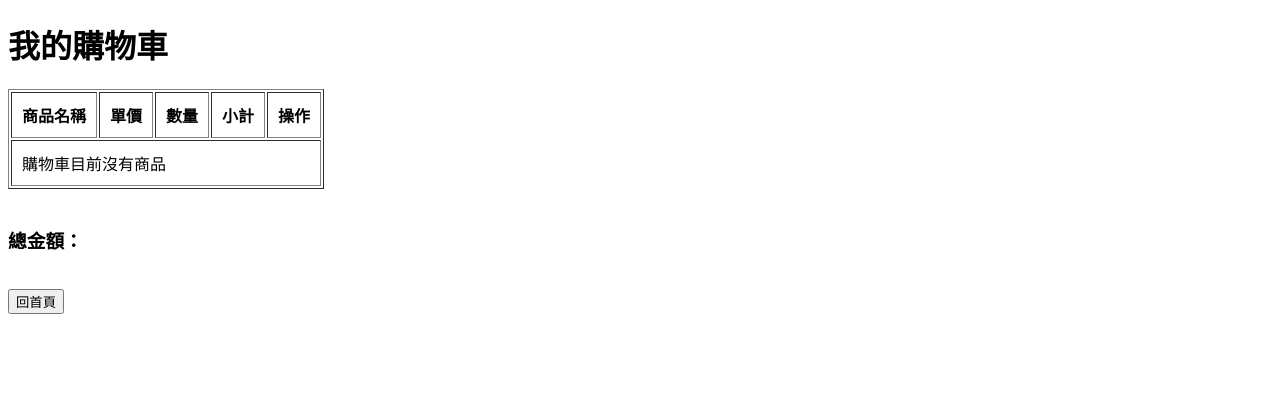
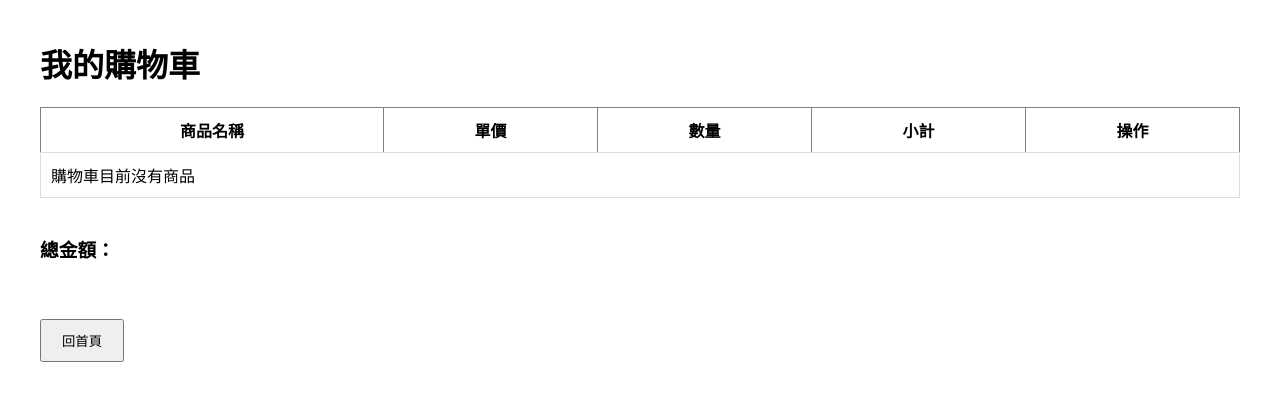
Before and after one commit to fenchenxlo/E_commerce, a Django app: template templates/cart.html in a window 1280 px wide. Shown: the top 401 px of the page. Run offline with Django 3.2, Linux system fonts and the light colour scheme; the template is opened without the code that fills it, so the values that code supplies are empty.

Commit message:
Update templates/cart.html

```diff
--- a/templates/cart.html
+++ b/templates/cart.html
@@ -3,6 +3,46 @@
 <head>
     <meta charset="UTF-8">
     <title>購物車</title>
+    <style>
+        body{
+            font-family: Arial, sans-serif;
+            margin:40px;
+        }
+
+        .container{
+            max-width:800px;
+            margin:auto;
+        }
+
+        .info-box{
+            border:1px solid #ccc;
+            padding:20px;
+            border-radius:10px;
+            background:#f8f8f8;
+        }
+
+        .important{
+            color:red;
+            font-weight:bold;
+        }
+
+        table{
+            width:100%;
+            border-collapse: collapse;
+        }
+
+        td{
+            padding:10px;
+            border:1px solid #ddd;
+        }
+
+        .btn{
+            margin-top:20px;
+            padding:10px 20px;
+            cursor:pointer;
+        }
+
+    </style>
 </head>
 <body>
 
```
